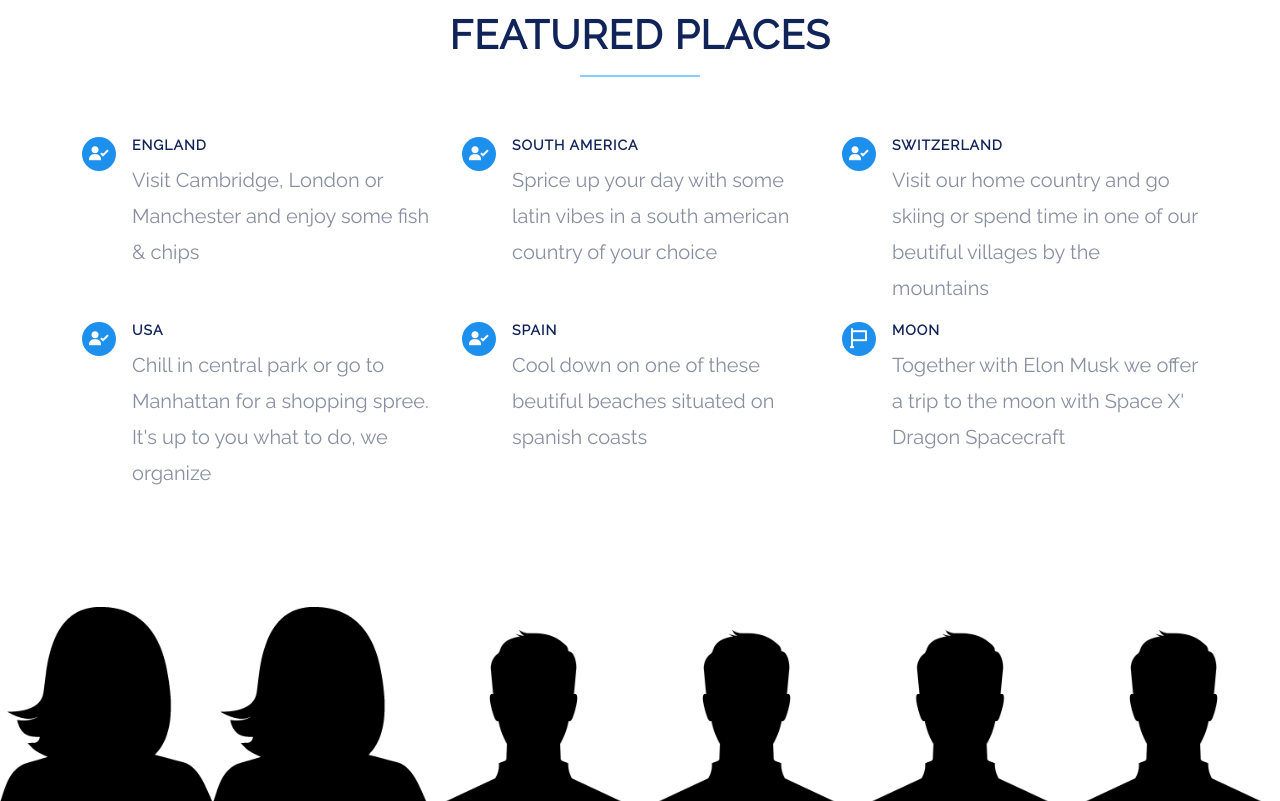
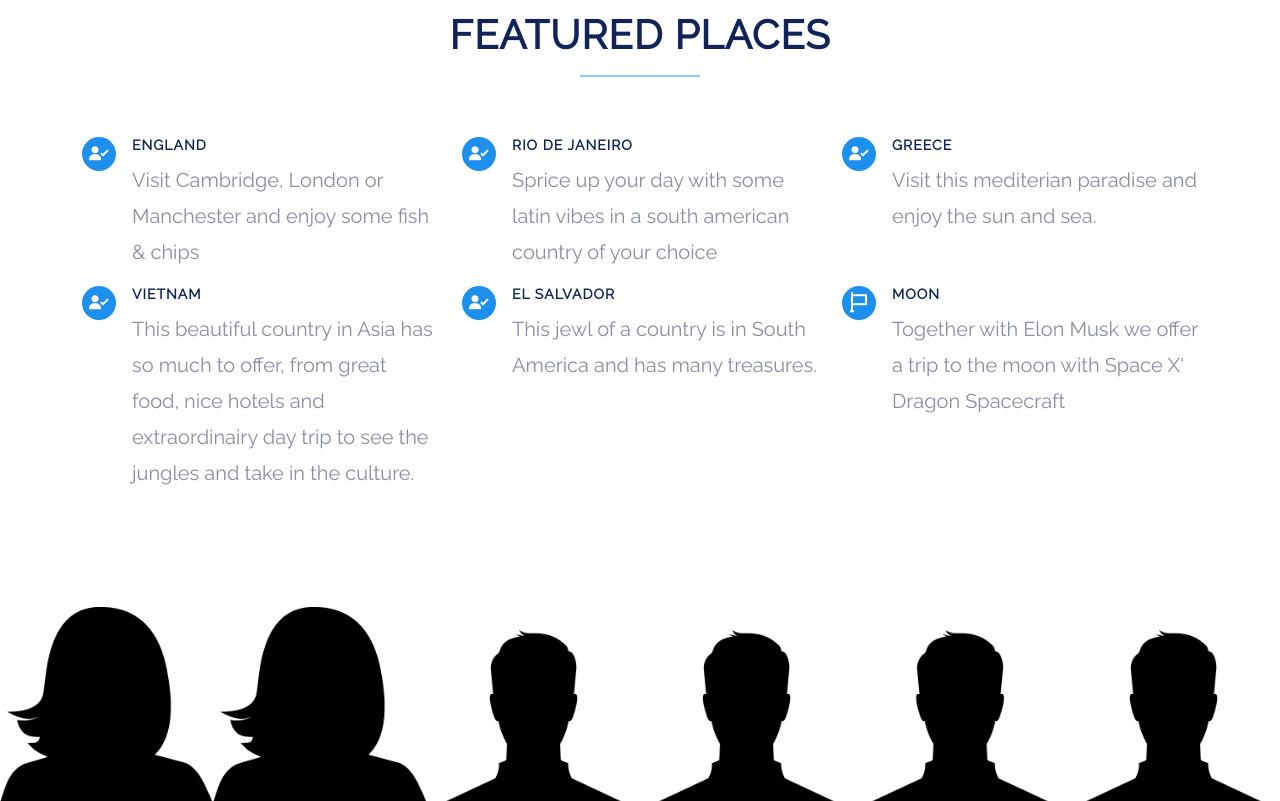
Before and after one commit to Frank3TheTank3/Bootstrap_Website_Hammock, a plain HTML site: page index.html in a window 1280 px wide. Shown: the part 3500-4301 px from the top of the page. Drawn offline with Linux system fonts and the light colour scheme.

Commit message:
Masterfinal6

```diff
--- a/index.html
+++ b/index.html
@@ -335,7 +335,7 @@
                         <i class='bx bxs-user-check' ></i>
                     </div>
                     <div>
-                        <h5 class="title-sm">South America</h5>
+                        <h5 class="title-sm">Rio de Janeiro</h5>
                         <p> Sprice up your day with some latin vibes in a south american country
                             of your choice
                         </p>
@@ -347,9 +347,8 @@
                         <i class='bx bxs-user-check' ></i>
                     </div>
                     <div>
-                        <h5 class="title-sm">Switzerland</h5>
-                        <p> Visit our home country and go skiing or spend time in one of
-                            our beutiful villages by the mountains
+                        <h5 class="title-sm">Greece</h5>
+                        <p> Visit this mediterian paradise and enjoy the sun and sea.
                         </p>
                     </div>
                 </div>
@@ -359,9 +358,10 @@
                         <i class='bx bxs-user-check' ></i>
                     </div>
                     <div>
-                        <h5 class="title-sm">USA</h5>
-                        <p>Chill in central park or go to Manhattan for a shopping spree.
-                            It's up to you what to do, we organize
+                        <h5 class="title-sm">Vietnam</h5>
+                        <p>This beautiful country in Asia has so much to offer, from great food,
+                            nice hotels and extraordinairy day trip to see the jungles and take in
+                            the culture.
                         </p>
                     </div>
                 </div>
@@ -371,9 +371,8 @@
                         <i class='bx bxs-user-check' ></i>
                     </div>
                     <div>
-                        <h5 class="title-sm">Spain</h5>
-                        <p>Cool down on one of these beutiful beaches situated on spanish
-                            coasts
+                        <h5 class="title-sm">El Salvador</h5>
+                        <p>This jewl of a country is in South America and has many treasures.
                         </p>
                     </div>
                 </div>
```
